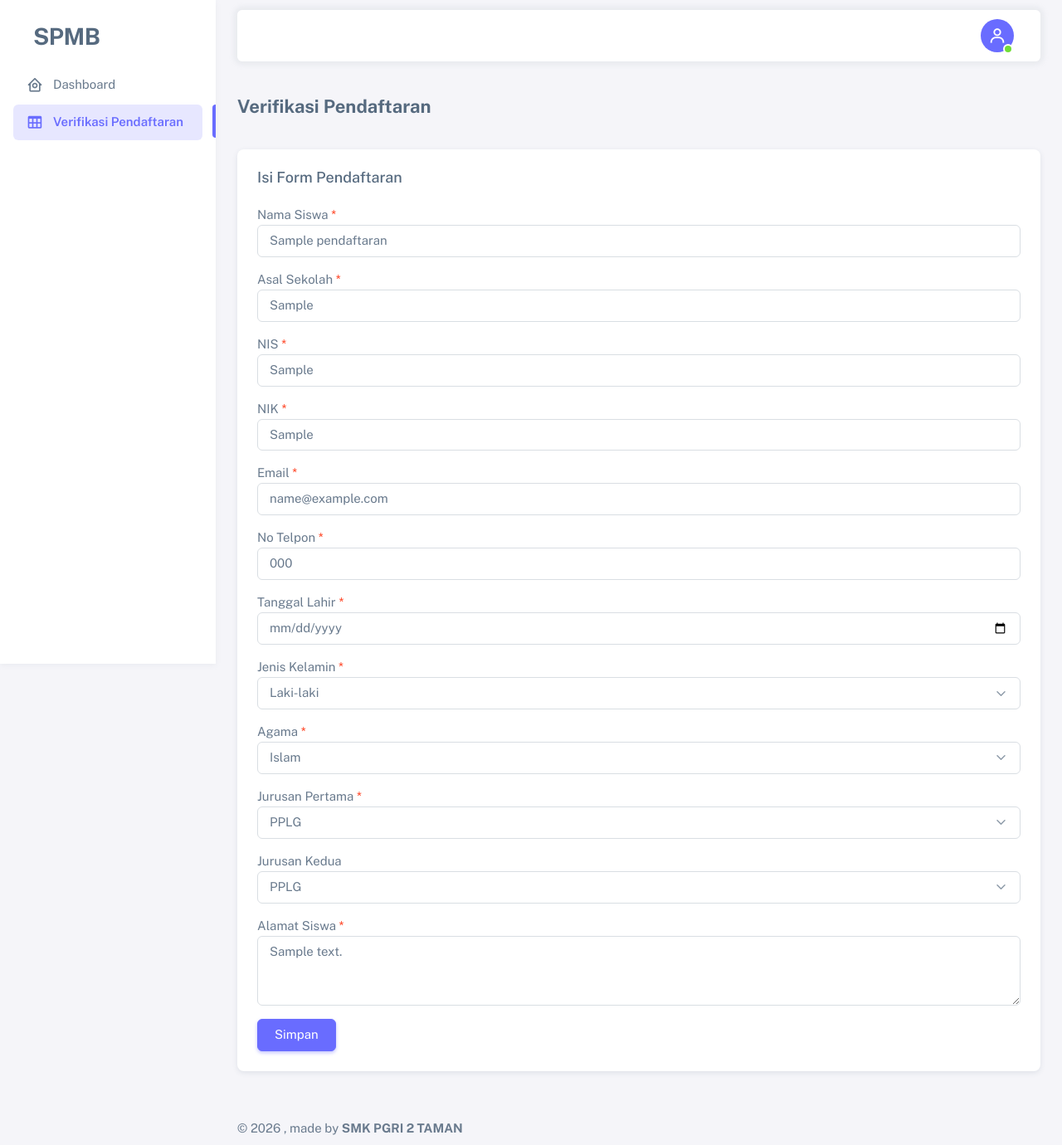
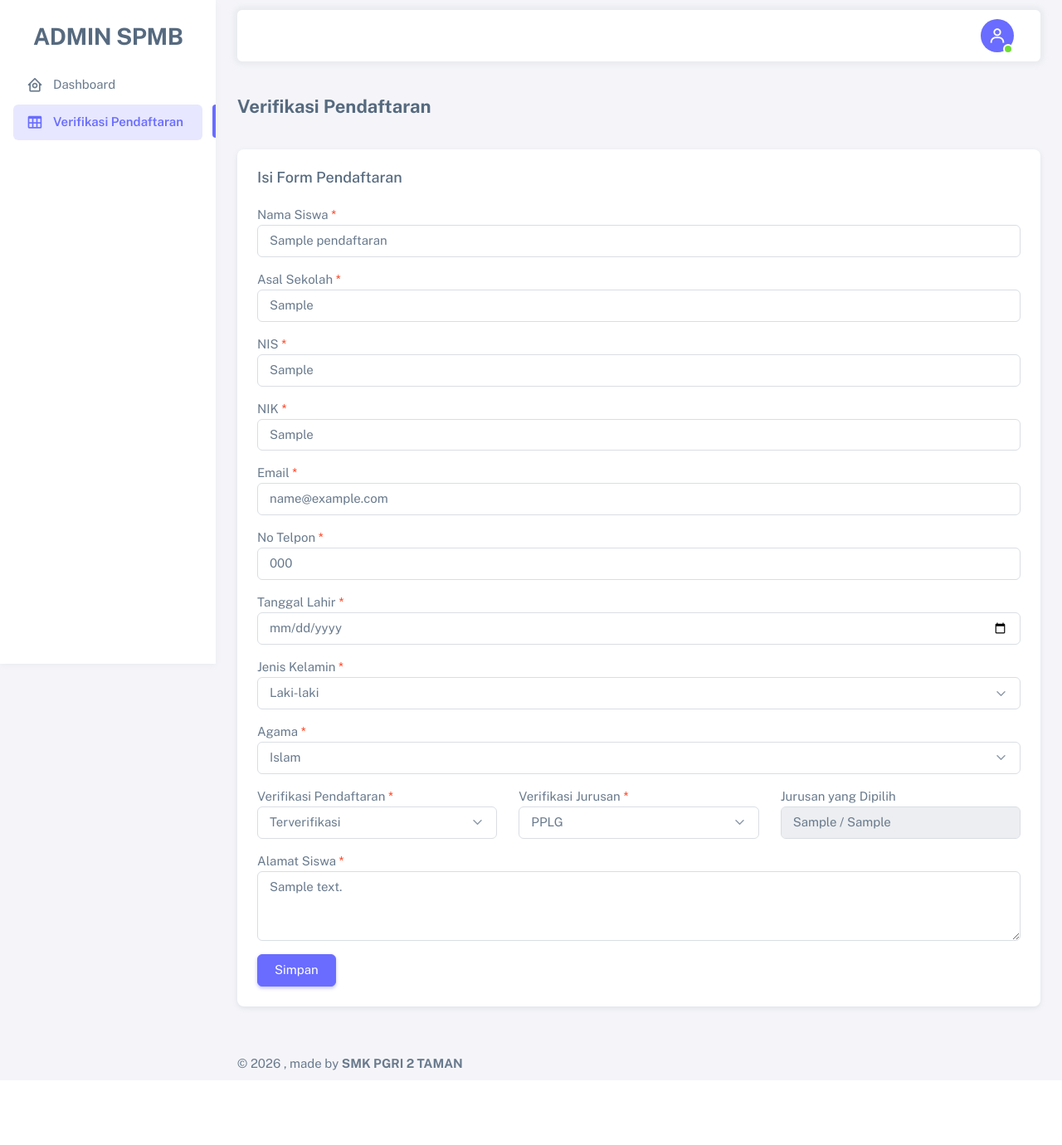
Before and after one commit to Rafipranata/spmb-smk-php-native, a PHP site: page /admin/edit.php?id=1 in a window 1280 px wide. Shown: the whole page at 83% size. After the commit the page ends 1290 px from the top, so only its background shows below. Run offline with PHP 8.4, Linux system fonts and the light colour scheme; the visitor is signed in with stand-in values (Sample User, id 1); tables that the repository leaves empty or names only in its code hold one stand-in row (values such as "Sample post"); some libraries are stand-ins or nearby versions.

Commit message:
fix finishing verification student

```diff
--- a/admin/edit.php
+++ b/admin/edit.php
@@ -141,7 +141,7 @@ if (!$student) {
                       <h5 class="mb-0">Isi Form Pendaftaran</h5>
                     </div>
                     <div class="card-body">
-                        <form method="POST" action="update_student.php">
+                        <form method="POST" action="#">
                             <div class="mb-3">
                                 <label>Nama Siswa <span class="text-danger">*</span></label>
                                 <input type="text" name="nama" class="form-control" value="<?= htmlspecialchars($student['nama']) ?>" required>
@@ -196,9 +196,23 @@ if (!$student) {
                                 </select>
                             </div>
 
+                            <div class="row">
+                                <!-- Kolom 1: Status Verifikasi -->
+                                <div class="col-md-4">
                                     <div class="mb-3">
-                                <label>Jurusan Pertama <span class="text-danger">*</span></label>
-                                <select name="jurusan_pertama" class="form-select" required>
+                                        <label>Verifikasi Pendaftaran <span class="text-danger">*</span></label>
+                                        <select name="verifikasi_status" class="form-select" required>
+                                            <option value="Terverifikasi" <?= ($student['status'] == 'Terverifikasi') ? 'selected' : '' ?>>Terverifikasi</option>
+                                            <option value="Pending" <?= ($student['status'] == 'Pending') ? 'selected' : '' ?>>Pending</option>
+                                        </select>
+                                    </div>
+                                </div>
+
+                                <!-- Kolom 2: Verifikasi Jurusan Pertama -->
+                                <div class="col-md-4">
+                                    <div class="mb-3">
+                                        <label>Verifikasi Jurusan <span class="text-danger">*</span></label>
+                                        <select name="verifikasi_jurusan" class="form-select" required>
                                             <option value="PPLG" <?= ($student['jurusan_pertama'] == 'PPLG') ? 'selected' : '' ?>>PPLG</option>
                                             <option value="TJKT" <?= ($student['jurusan_pertama'] == 'TJKT') ? 'selected' : '' ?>>TJKT</option>
                                             <option value="DKV" <?= ($student['jurusan_pertama'] == 'DKV') ? 'selected' : '' ?>>DKV</option>
@@ -207,17 +221,15 @@ if (!$student) {
                                             <option value="Tata Kecantikan" <?= ($student['jurusan_pertama'] == 'Tata Kecantikan') ? 'selected' : '' ?>>Tata Kecantikan</option>
                                         </select>
                                     </div>
+                                </div>
 
+                                <!-- Kolom 3: Verifikasi Jurusan yang Dipilih -->
+                                <div class="col-md-4">
                                     <div class="mb-3">
-                                <label>Jurusan Kedua</label>
-                                <select name="jurusan_kedua" class="form-select">
-                                    <option value="PPLG" <?= ($student['jurusan_kedua'] == 'PPLG') ? 'selected' : '' ?>>PPLG</option>
-                                    <option value="TJKT" <?= ($student['jurusan_kedua'] == 'TJKT') ? 'selected' : '' ?>>TJKT</option>
-                                    <option value="DKV" <?= ($student['jurusan_kedua'] == 'DKV') ? 'selected' : '' ?>>DKV</option>
-                                    <option value="AKL" <?= ($student['jurusan_kedua'] == 'AKL') ? 'selected' : '' ?>>AKL</option>
-                                    <option value="MPLB" <?= ($student['jurusan_kedua'] == 'MPLB') ? 'selected' : '' ?>>MPLB</option>
-                                    <option value="Tata Kecantikan" <?= ($student['jurusan_kedua'] == 'Tata Kecantikan') ? 'selected' : '' ?>>Tata Kecantikan</option>
-                                </select>
+                                        <label>Jurusan yang Dipilih</label>
+                                        <input type="text" class="form-control" value="<?= $student['jurusan_pertama'] ?> / <?= $student['jurusan_kedua'] ?>" readonly>
+                                    </div>
+                                </div>
                             </div>
 
                             <div class="mb-3">
@@ -229,6 +241,51 @@ if (!$student) {
                                 Simpan
                             </button>
                         </form>
+                            <?php
+                            // Cek apakah form disubmit
+                            if (isset($_POST['simpan'])) {
+                                // Mengambil data dari form
+                                $verifikasi_status = $_POST['verifikasi_status'];
+                                $verifikasi_jurusan = $_POST['verifikasi_jurusan'];
+
+
+                                // Update data ke database
+                                $query = "UPDATE pendaftaran SET status = '$verifikasi_status', verifikasi_jurusan = '$verifikasi_jurusan' WHERE id = '$student_id'";
+                                $result = mysqli_query($koneksi, $query);
+                                if ($result) {
+                                echo '
+                                <script src="https://cdn.jsdelivr.net/npm/sweetalert2@11"></script>
+                                <script>
+                                    Swal.fire({
+                                        icon: "success",
+                                        title: "Terverifikasi",
+                                        text: "Data pendaftaran berhasil terverifikasi!",
+                                        timer: 2000,
+                                        showConfirmButton: false
+                                    }).then(() => {
+                                        window.location.href = "verifikasi.php";
+                                    });
+                                </script>
+                                ';
+                            } else {
+                                // Jika gagal, tampilkan error dengan SweetAlert
+                                $error = mysqli_error($koneksi);
+                                echo '
+                                <script src="https://cdn.jsdelivr.net/npm/sweetalert2@11"></script>
+                                <script>
+                                    Swal.fire({
+                                        icon: "error",
+                                        title: "Gagal",
+                                        text: "'.$error.'",
+                                        showConfirmButton: true
+                                    });
+                                </script>
+                                ';
+                            }
+                            };
+
+                            ?>
+
                     </div>
                   </div>
                 </div>
--- a/admin/sidebar.php
+++ b/admin/sidebar.php
@@ -57,7 +57,7 @@
                 </svg>
               </span> -->
               <span class="app-brand-text demo menu-text fw-bolder ms-2 text-uppercase">
-                  SPMB
+                  ADMIN SPMB
               </span>
 
             </a>
--- a/admin/verifikasi.php
+++ b/admin/verifikasi.php
@@ -151,7 +151,7 @@ $query = "SELECT id, kode_pendaftaran, nama, status, asal_sekolah FROM pendaftar
                         <td><?= htmlspecialchars($row['kode_pendaftaran']) ?></td>
                         <td><strong><?= htmlspecialchars($row['nama']) ?></strong></td>
                         <td>
-                            <span class="badge <?= $row['status'] == 'Diterima' ? 'bg-success' : 'bg-warning' ?>">
+                            <span class="badge <?= $row['status'] == 'Terverifikasi' ? 'bg-success' : 'bg-warning' ?>">
                                 <?= $row['status'] ?>
                             </span>
                         </td>
--- a/student/pendaftaran/list-pendaftaran.php
+++ b/student/pendaftaran/list-pendaftaran.php
@@ -133,15 +133,15 @@ if ($user_id) {
                 <div class="col-xxl">
               <div class="card">
                 <div class="card-header d-flex justify-content-between align-items-center">
-                    <h5 class="mb-0">Striped rows</h5>
 
             <button
                 type="button"
                 class="btn btn-primary"
                 onclick="window.open('bukti-pendaftaran.php', '_blank')"
                 <?php echo !$pendaftaran_ada ? 'disabled' : ''; ?>>
-                      Unduh Bukti Pendaftaran
+                <i class="bx bx-download me-1"></i>Bukti Pendaftaran
             </button>
+
                 </div>
 
                 <div class="table-responsive text-nowrap">
@@ -164,7 +164,7 @@ if ($user_id) {
                                 <td><?= htmlspecialchars($row['nis']) ?></td>
                                 <td>
                                     <span class="badge
-                                        <?= $row['status'] == 'Diterima' ? 'bg-success' : 'bg-warning' ?>">
+                                        <?= $row['status'] == 'Terverifikasi' ? 'bg-success' : 'bg-warning' ?>">
                                         <?= $row['status'] ?>
                                     </span>
                                 </td>
--- a/student/sidebar.php
+++ b/student/sidebar.php
@@ -1,6 +1,6 @@
         <aside id="layout-menu" class="layout-menu menu-vertical menu bg-menu-theme">
           <div class="app-brand demo">
-            <a href="index.php" class="app-brand-link">
+            <a href="../index.php" class="app-brand-link">
               <!-- <span class="app-brand-logo demo">
                 <svg
                   width="25"
```
Lines whose indentation alone changed are shown as unchanged.
